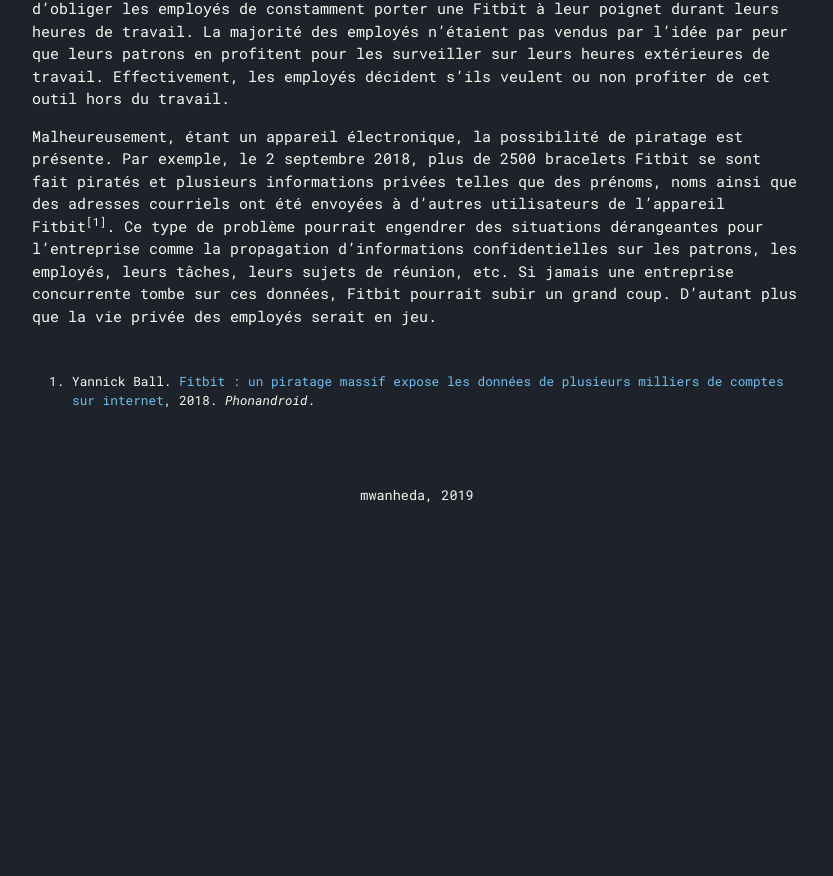
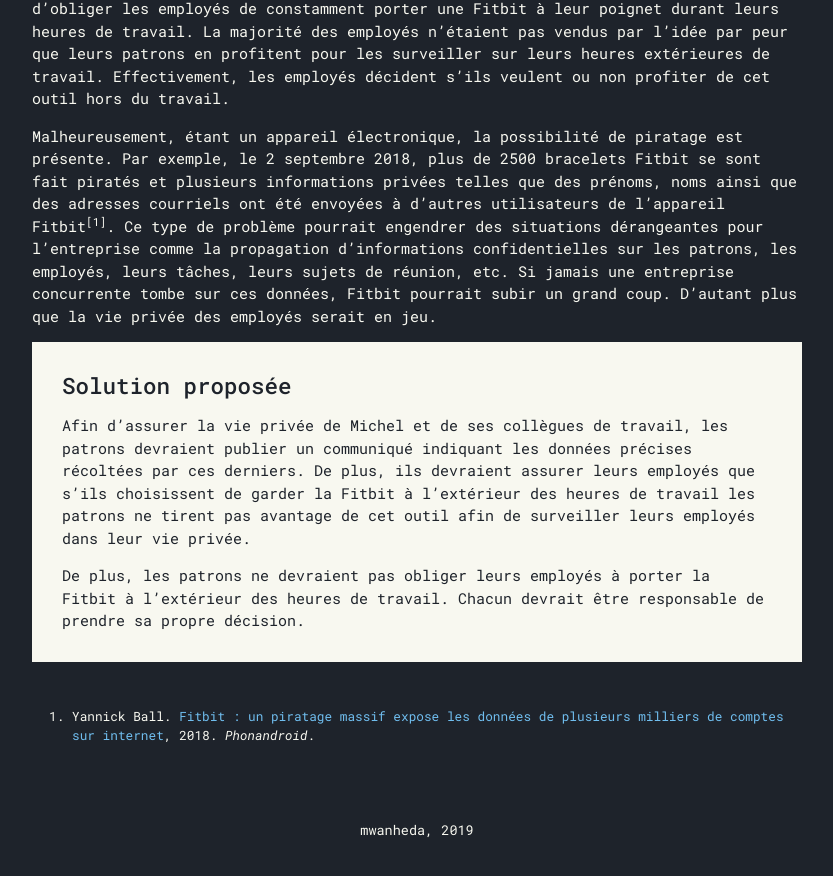
Before and after one commit to mwanheda/michel, a Jekyll site: the page built from _steps/1115.md, in a window 1280 px wide and 900 px high, scrolled down 1206 px. Shown: the top 876 px of the window, without its empty margins (223-1056 px from the left). Built offline with Jekyll 4.4.1, drawn with Linux system fonts in a browser that asks for light colours; before the commit the page ends 1772 px from its top, so only the background shows below that.

Commit message:
Update 1115.md

```diff
--- a/_steps/1115.md
+++ b/_steps/1115.md
@@ -25,3 +25,12 @@
 Michel est accompagné de sa Fitbit durant l’entièreté de la journée et s’y réfère fréquemment. Durant ses heures de travail, Michel se fait avertir par sa montre Fitbit si jamais une nouvelle rencontre entre employés ou rendez-vous à lieux. Cette fonctionnalité permet une transmission des informations beaucoup plus rapidement et personne ne peut affirmer que l’information ne s’est pas rendue à destination. En effet, certains collègue de Michel utilisent trop souvent l’excuse du “email non-reçu” afin de manquer des réunions. Michel commence à être pas mal tanné de cette situation. Principalement pour cette raison, les patrons de Michel ont décidé d’obliger les employés de constamment porter une Fitbit à leur poignet durant leurs heures de travail. La majorité des employés n’étaient pas vendus par l’idée par peur que leurs patrons en profitent pour les surveiller sur leurs heures extérieures de travail.  Effectivement, les employés décident s’ils veulent ou non profiter de cet outil hors du travail.
 
 Malheureusement, étant un appareil électronique, la possibilité de piratage est présente. Par exemple, le 2 septembre 2018, plus de 2500 bracelets Fitbit se sont fait piratés et plusieurs informations privées telles que des prénoms, noms ainsi que des adresses courriels ont été envoyées à d’autres utilisateurs de l’appareil Fitbit<sup>[1]</sup>. Ce type de problème pourrait engendrer des situations dérangeantes pour l’entreprise comme la propagation d’informations confidentielles sur les patrons, les employés, leurs tâches, leurs sujets de réunion, etc. Si jamais une entreprise concurrente tombe sur ces données, Fitbit pourrait subir un grand coup. D’autant plus que la vie privée des employés serait en jeu.
+
+<div class="solution" markdown="1">
+## Solution proposée
+
+Afin d’assurer la vie privée de Michel et de ses collègues de travail, les patrons devraient publier un communiqué indiquant les données précises récoltées par ces derniers. De plus, ils devraient assurer leurs employés que s’ils choisissent de garder la Fitbit à l’extérieur des heures de travail les patrons ne tirent pas avantage de cet outil afin de surveiller leurs employés dans leur vie privée.
+
+De plus, les patrons ne devraient pas obliger leurs employés à porter la Fitbit à l’extérieur des heures de travail. Chacun devrait être responsable de prendre sa propre décision.
+
+</div>
```
